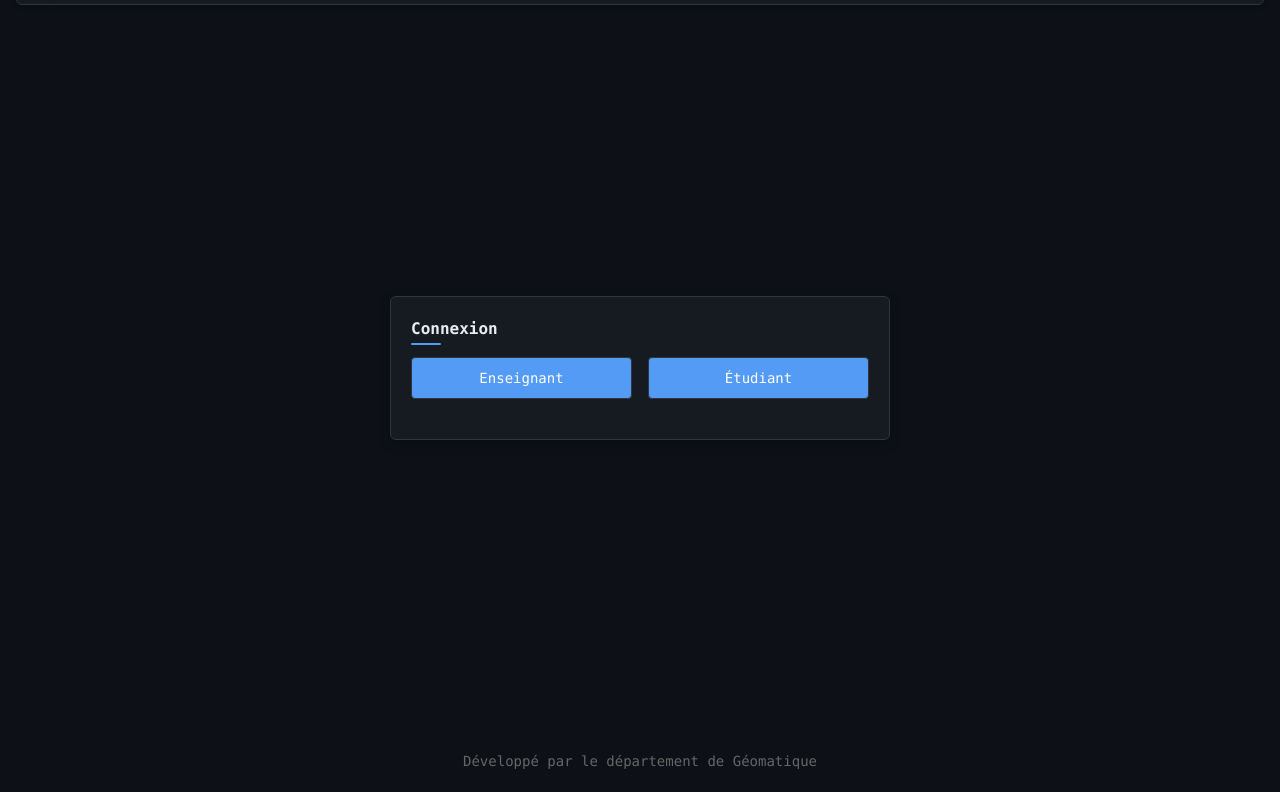
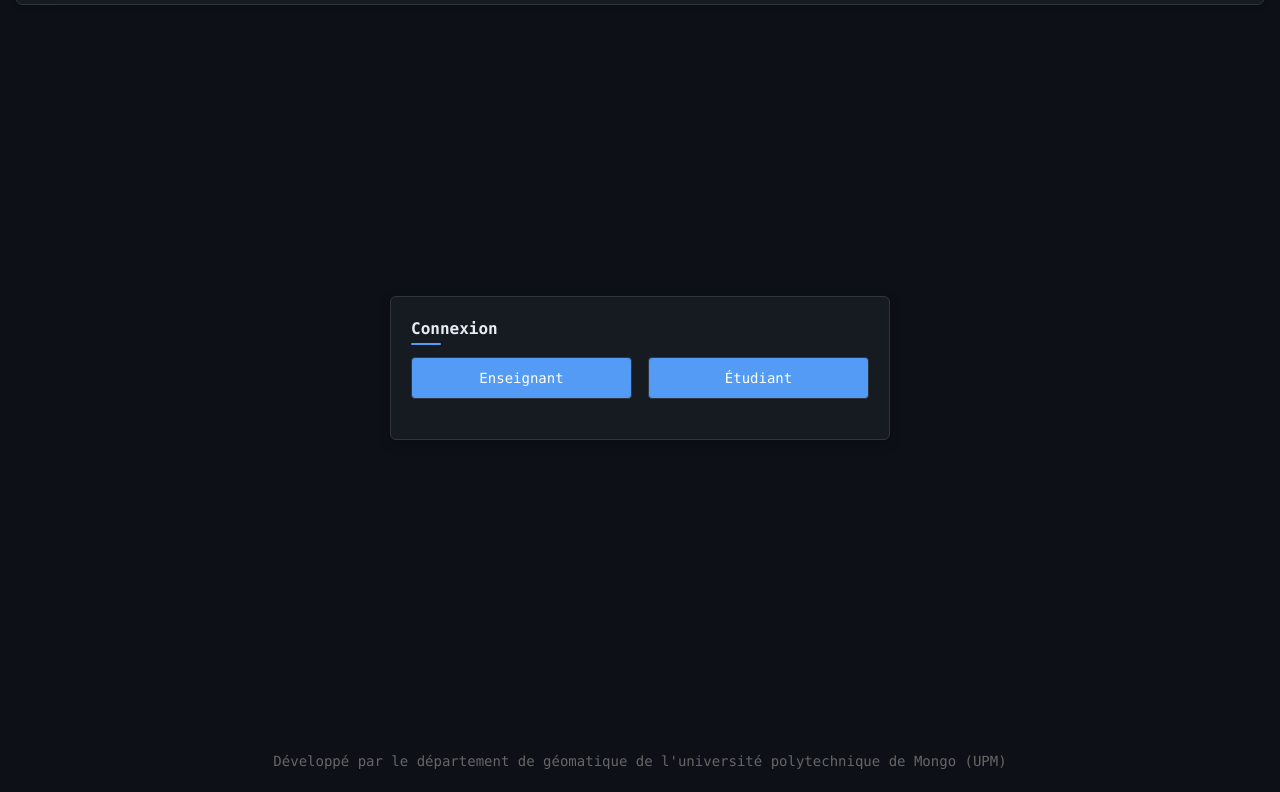
Before and after one commit to souloukn/geomatiqueupm, a plain HTML site: page index.html in a window 1280 px wide. Shown: the part 69-861 px from the top of the page. Drawn offline with Linux system fonts and the light colour scheme.

Commit message:
Fix fullscreen display and update footer text

```diff
--- a/index.html
+++ b/index.html
@@ -335,7 +335,7 @@
     </div>
 
     <footer style="text-align: center; padding: 20px; font-size: 14px; color: #666;">
-        Développé par le département de Géomatique
+        Développé par le département de géomatique de l'université polytechnique de Mongo (UPM)
     </footer>
 
     <script src="app.js"></script>
--- a/styles.css
+++ b/styles.css
@@ -156,15 +156,16 @@ body {
     background-color: var(--bg-primary);
     color: var(--text-primary);
     line-height: 1.5;
-    min-height: 100vh;
+    height: 100vh;
+    width: 100vw;
+    overflow: hidden;
     font-size: var(--font-size-md);
-    overflow-x: hidden;
     -webkit-font-smoothing: antialiased;
     -moz-osx-font-smoothing: grayscale;
 }
 
 .container {
-    max-width: 100%;
+    width: 100%;
     height: 100vh;
     margin: 0;
     padding: var(--spacing-lg);
```
